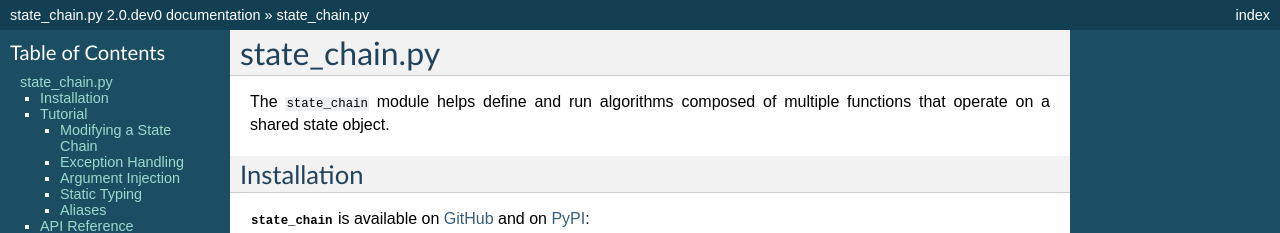
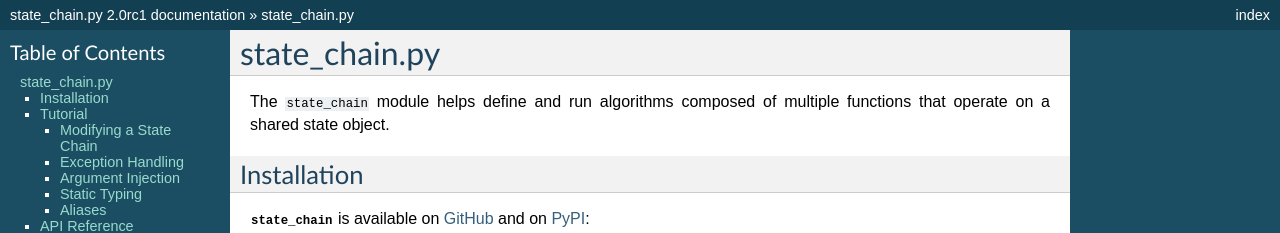
Before and after one commit to AspenWeb/state_chain.py, a Sphinx documentation site: the page built from docs/index.rst, in a window 1280 px wide and 900 px high. Shown: the top 233 px of the window. Built offline with Sphinx 7.4.7, drawn with Linux system fonts in a browser that asks for light colours; some of the changed text lies outside the part shown.

Commit message:
bump version to 2.0rc1

```diff
--- a/docs/conf.py
+++ b/docs/conf.py
@@ -48,9 +48,7 @@ copyright = u'Chad Whitacre et al.'
 # built documents.
 #
 # The full version, including alpha/beta/rc tags.
-release = '2.0.dev0'
-# The short X.Y version.
-version = '.'.join(release.split('.')[:2])
+release = '2.0rc1'
 
 # The language for content autogenerated by Sphinx. Refer to documentation
 # for a list of supported languages.
--- a/setup.py
+++ b/setup.py
@@ -10,7 +10,7 @@ setup(
     long_description=open(join(dirname(__file__), 'README.rst')).read(),
     long_description_content_type='text/x-rst',
     url='https://state-chain-py.readthedocs.io/',
-    version='2.0.dev0',
+    version='2.0rc1',
     py_modules=['state_chain'],
     classifiers=[
         'Development Status :: 5 - Production/Stable',
--- a/state_chain.py
+++ b/state_chain.py
@@ -10,7 +10,7 @@ from typing import (
 )
 
 
-__version__ = '2.0.dev0'
+__version__ = '2.0rc1'
 
 
 if TYPE_CHECKING:
```
